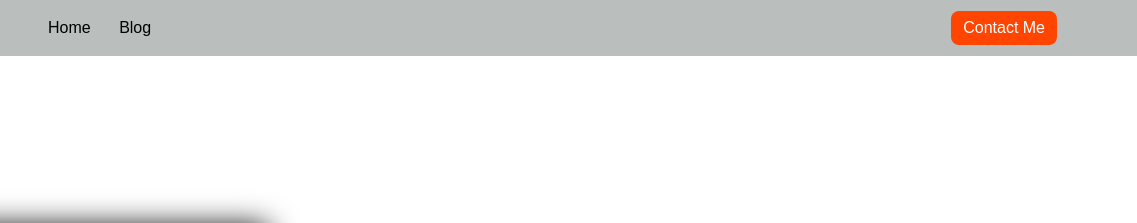
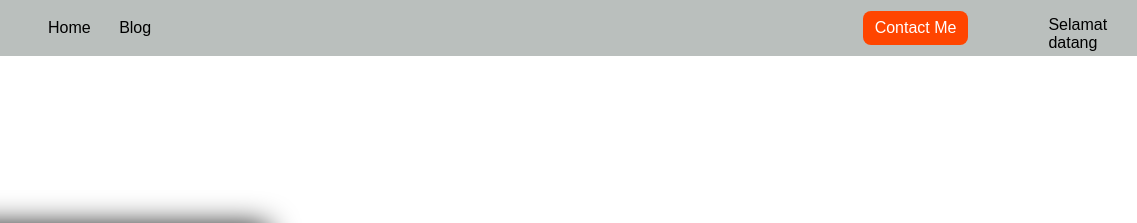
Before and after one commit to samsul-rijal/personal-web-b30-sesi-2, a plain HTML site: page index.html in a window 1280 px wide. Shown: the top 223 px of the page, 143-1280 px from the left. Drawn offline with Linux system fonts and the light colour scheme.

Commit message:
add tag p in index.html

```diff
--- a/index.html
+++ b/index.html
@@ -25,6 +25,8 @@
             <div class="right">
                 <a href="contact.html">Contact Me</a>
             </div>
+
+            <p>Selamat datang</p>
 
         </nav>
         <!-- akhir navbar -->
```
